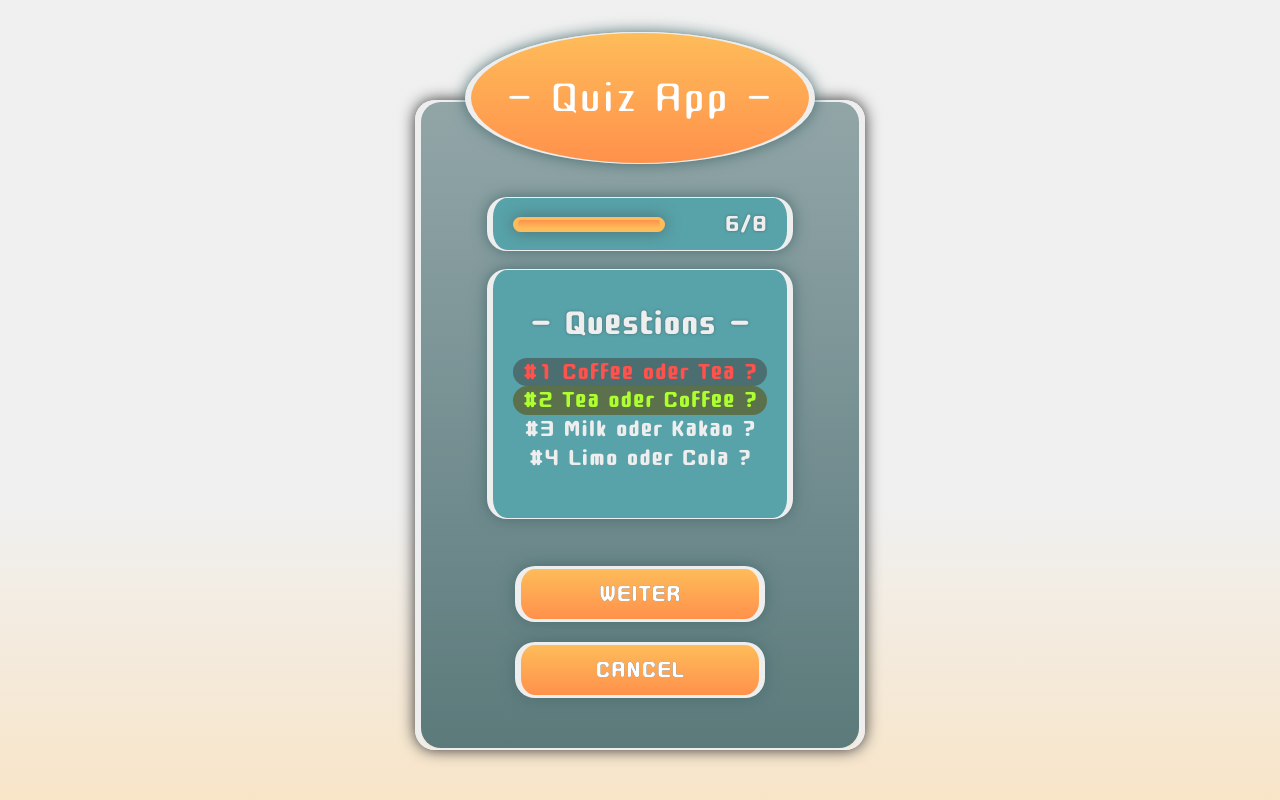
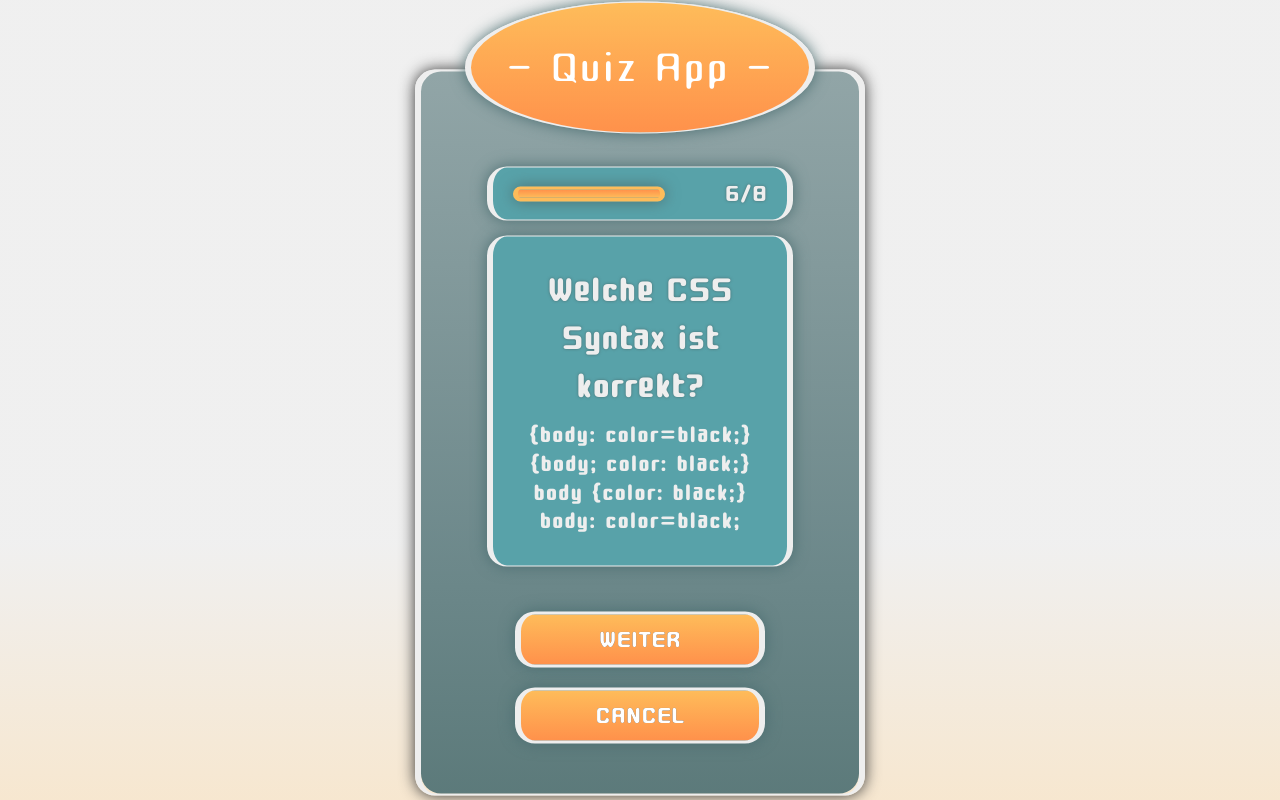
Before and after one commit to quarxz/quizapp, a React (Vite) app: page / in a window 1280 px wide. Both pictures are taken after a click on the button "START". Shown: the top 800 px of the page. Built offline with nearby package versions, Linux system fonts and the light colour scheme.

Commit message:
add questions logic

```diff
--- a/src/components/GameScreen.jsx
+++ b/src/components/GameScreen.jsx
@@ -1,17 +1,14 @@
 import styles from "./GameScreen.module.css";
 import { ProgressBar } from "./ProgressBar";
+import { Questions } from "./Questions";
 
 export function GameScreen({ onEndQuiz }) {
   return (
     <>
       <ProgressBar />
       <div className={styles["game-field"]}>
-        <h2>- Questions -</h2>
         <ul>
-          <li className={styles["answer-false"]}>#1 Coffee oder Tea ?</li>
-          <li className={styles["answer-true"]}>#2 Tea oder Coffee ?</li>
-          <li>#3 Milk oder Kakao ?</li>
-          <li>#4 Limo oder Cola ?</li>
+          <Questions />
         </ul>
       </div>
 
--- a/src/components/GameScreen.module.css
+++ b/src/components/GameScreen.module.css
@@ -18,23 +18,6 @@
   text-align: center;
 }
 
-.answer-false {
-  position: relative;
-  color: rgb(255, 77, 0);
-  color: #ff524c;
-  /* text-decoration: line-through; */
-  z-index: 10;
-  background-color: #4b6e71;
-  border-radius: 20px;
-}
-
-.answer-true {
-  color: greenyellow;
-  background-color: #5b714b;
-
-  border-radius: 20px;
-}
-
 .button-bar {
   display: flex;
   justify-content: center;
--- /dev/null
+++ b/src/components/Questions.jsx
@@ -0,0 +1,26 @@
+import styles from "./Questions.module.css";
+import { questions } from "../assets/data/questions";
+
+export function Questions() {
+  return (
+    <>
+      <h2>{questions[2].question}</h2>
+      <ul>
+        {questions.map((question, index) => {
+          if (index === 2) {
+            return question.answers.map((answer, idx) => {
+              return (
+                <li
+                  key={idx}
+                  className={`${styles["answer-listElement"]}`}
+                >
+                  <a>{answer} </a>
+                </li>
+              );
+            });
+          }
+        })}
+      </ul>
+    </>
+  );
+}
--- /dev/null
+++ b/src/components/Questions.module.css
@@ -0,0 +1,21 @@
+.answer-listElement:hover {
+  /* cursor: pointer; */
+  border: 0px solid red;
+}
+
+.answer-false {
+  position: relative;
+  color: rgb(255, 77, 0);
+  color: #ff524c;
+  /* text-decoration: line-through; */
+  z-index: 10;
+  background-color: #4b6e71;
+  border-radius: 20px;
+}
+
+.answer-true {
+  color: greenyellow;
+  background-color: #5b714b;
+
+  border-radius: 20px;
+}
```
Also changed, not shown: src/assets/data/questions.js (renamed from src/data/questions.js).
